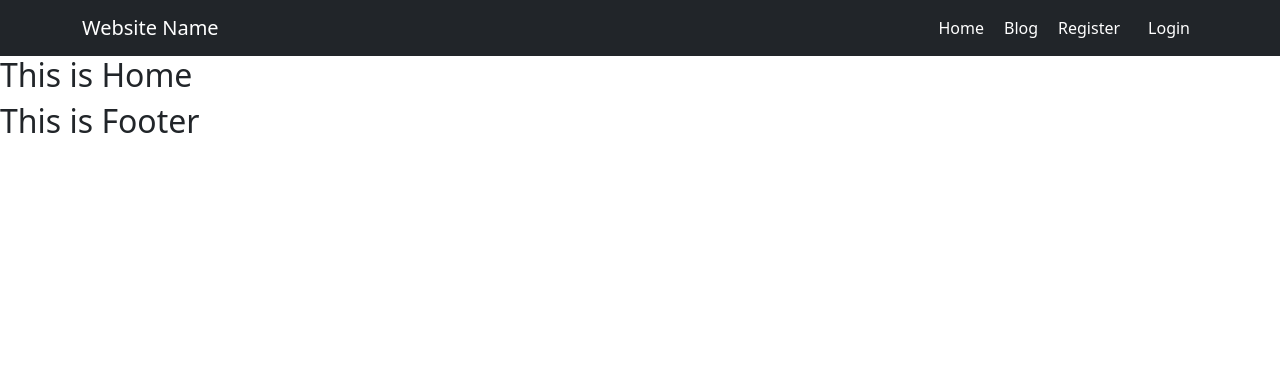
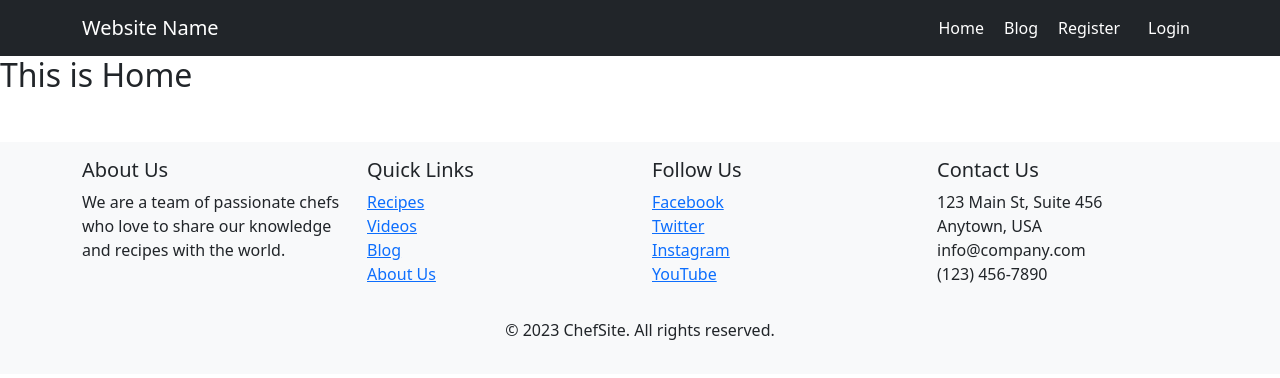
Before and after one commit to adittacse/chef-recipe-hunter-client-side, a React (Vite) app: page / in a window 1280 px wide. Shown: the top 378 px of the page. Built offline with nearby package versions, Linux system fonts and the light colour scheme; no server answers.

Commit message:
footer added

```diff
--- a/src/components/Footer/Footer.jsx
+++ b/src/components/Footer/Footer.jsx
@@ -1,9 +1,51 @@
 import React from 'react';
+import { Container, Row, Col } from 'react-bootstrap';
 
 const Footer = () => {
     return (
-        <div>
-            <h2>This is Footer</h2>
+        <div className="mt-5">
+            <footer className="bg-light py-3">
+                <Container>
+                    <Row>
+                        <Col sm={6} md={3}>
+                            <h5>About Us</h5>
+                            <p>We are a team of passionate chefs who love to share our knowledge and recipes with the world.</p>
+                        </Col>
+                        <Col sm={6} md={3}>
+                            <h5>Quick Links</h5>
+                            <ul className="list-unstyled">
+                                <li><a href="#">Recipes</a></li>
+                                <li><a href="#">Videos</a></li>
+                                <li><a href="#">Blog</a></li>
+                                <li><a href="#">About Us</a></li>
+                            </ul>
+                        </Col>
+                        <Col sm={6} md={3}>
+                            <h5>Follow Us</h5>
+                            <ul className="list-unstyled">
+                                <li><a href="#"><i className="fab fa-facebook fa-lg"></i> Facebook</a></li>
+                                <li><a href="#"><i className="fab fa-twitter fa-lg"></i> Twitter</a></li>
+                                <li><a href="#"><i className="fab fa-instagram fa-lg"></i> Instagram</a></li>
+                                <li><a href="#"><i className="fab fa-youtube fa-lg"></i> YouTube</a></li>
+                            </ul>
+                        </Col>
+                        <Col sm={6} md={3}>
+                            <h5>Contact Us</h5>
+                            <p>
+                                123 Main St, Suite 456<br />
+                                Anytown, USA<br />
+                                info@company.com<br />
+                                (123) 456-7890
+                            </p>
+                        </Col>
+                    </Row>
+                    <Row className="mt-3">
+                        <Col className="text-center">
+                            <p>&copy; 2023 ChefSite. All rights reserved.</p>
+                        </Col>
+                    </Row>
+                </Container>
+            </footer>
         </div>
     );
 };
```
